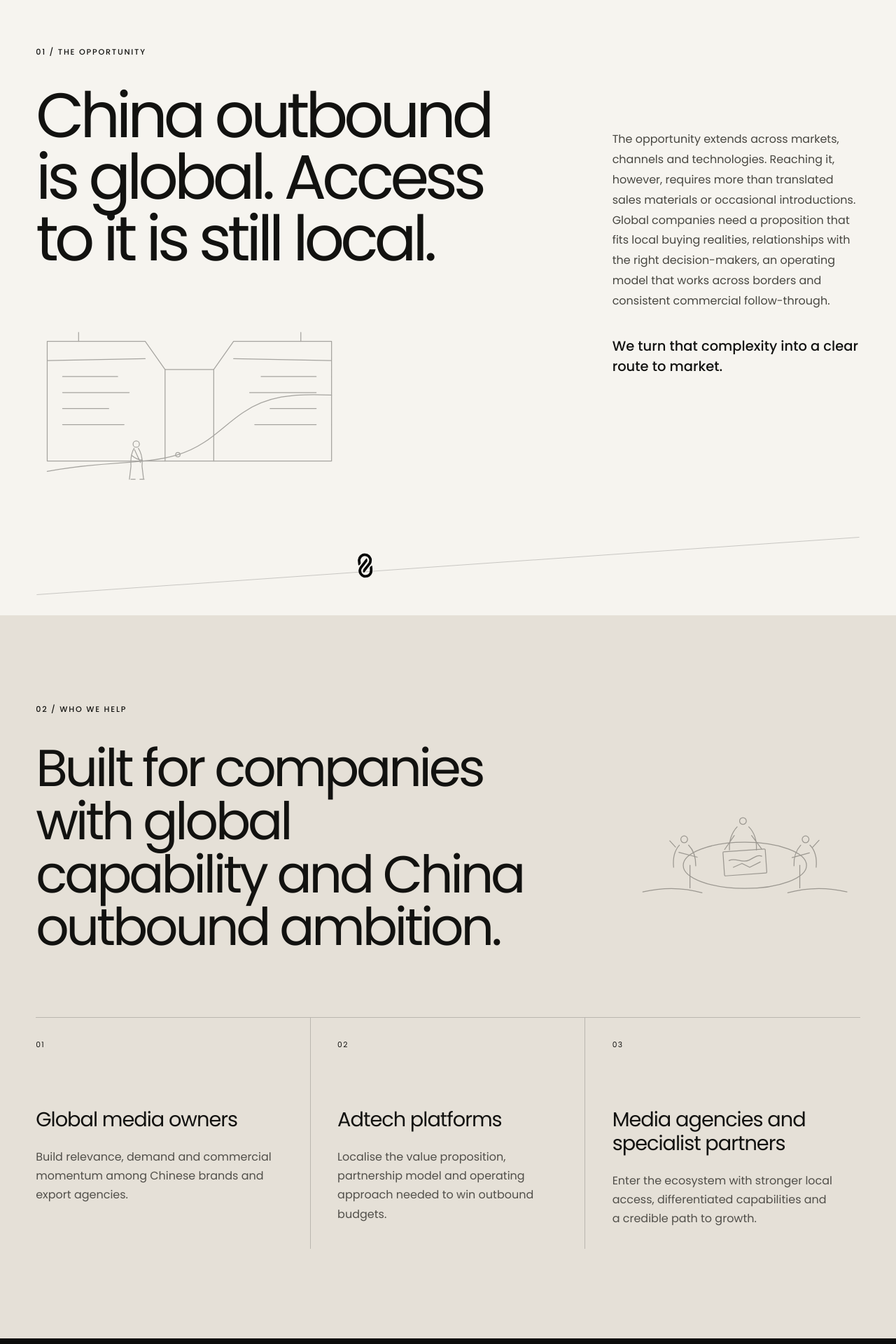
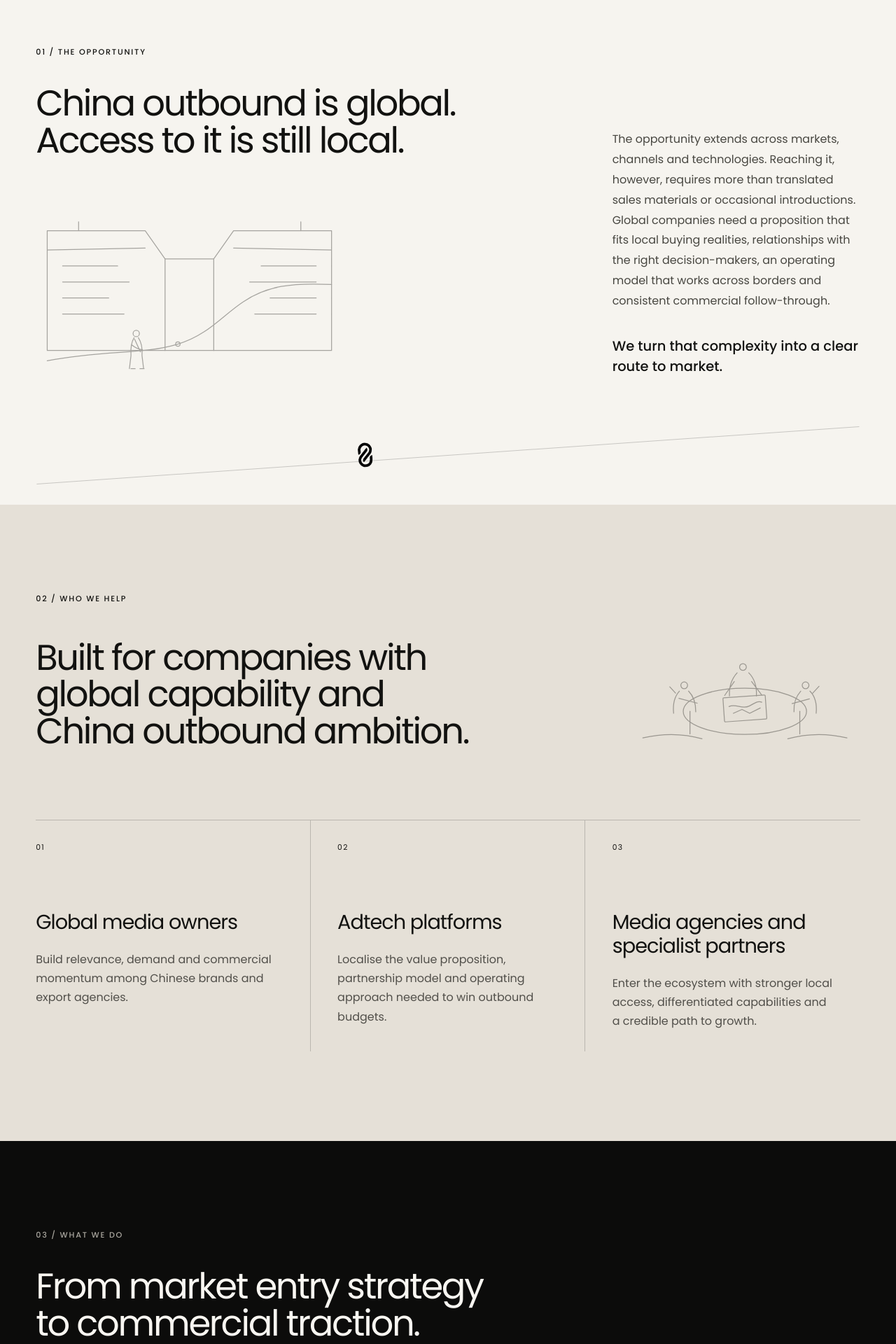
Before and after one commit to Kaplanpop/curaeted-web-MainOne, a React (Vite) app: page / in a window 1280 px wide. Shown: the part 860-2780 px from the top of the page at 70% size. Built offline with nearby package versions, Linux system fonts and the light colour scheme.

Commit message:
Apply site-wide display typography scale (#3)

```diff
--- a/src/index.css
+++ b/src/index.css
@@ -48,6 +48,11 @@
   --warm: #e5e0d7;
   --line: rgba(18, 18, 16, 0.2);
   --side: clamp(1.25rem, 4vw, 4.75rem);
+  --display-home-size: clamp(2.4rem, 3.9vw, 4.8rem);
+  --display-section-size: clamp(2.35rem, 4vw, 4.8rem);
+  --display-home-line-height: .98;
+  --display-section-line-height: 1.03;
+  --display-letter-spacing: -.045em;
 }
 
 * { box-sizing: border-box; }
@@ -60,7 +65,14 @@ a { color: inherit; }
 ::selection { background: #d1cbc0; color: #111; }
 
 .site { min-height: 100vh; background: var(--paper); }
-.site.is-zh { font-family: "Noto Sans SC", "Poppins", sans-serif; }
+.site.is-zh {
+  --display-home-size: clamp(2.2rem, 3.5vw, 4.4rem);
+  --display-section-size: clamp(2.2rem, 3.55vw, 4.3rem);
+  --display-home-line-height: 1.15;
+  --display-section-line-height: 1.15;
+  --display-letter-spacing: -.018em;
+  font-family: "Noto Sans SC", "Poppins", sans-serif;
+}
 
 .site-header {
   position: fixed; inset: 0 0 auto; z-index: 100; height: 82px; padding: 0 var(--side);
@@ -92,8 +104,7 @@ a { color: inherit; }
 .hero-inner { position: relative; z-index: 2; max-width: 1580px; width: 100%; margin: 0 auto; display: grid; grid-template-columns: minmax(0, 1.7fr) minmax(280px, .62fr); grid-template-areas: "copy art" "lower art"; column-gap: clamp(3rem, 6vw, 7rem); align-items: start; }
 .hero-upper-copy { grid-area: copy; }
 .eyebrow, .section-label { margin: 0 0 2.5rem; font-size: .7rem; line-height: 1.2; letter-spacing: .16em; text-transform: uppercase; font-weight: 500; }
-.hero h1 { margin: 0; font-size: clamp(2.6rem, 5.5vw, 6.4rem); line-height: .96; letter-spacing: -.062em; font-weight: 400; text-wrap: balance; }
-.site.is-zh .hero h1 { font-size: clamp(2.4rem, 5.15vw, 6rem); line-height: 1.14; letter-spacing: -.025em; }
+.hero h1 { margin: 0; font-size: var(--display-home-size); line-height: var(--display-home-line-height); letter-spacing: var(--display-letter-spacing); font-weight: 400; text-wrap: balance; }
 .site.is-zh .hero h1 span { display: block; }
 .hero-lower { grid-area: lower; width: 100%; margin: clamp(2.5rem, 5vw, 4.5rem) 0 0; padding-top: 1.8rem; display: grid; grid-template-columns: 1.25fr 1fr; gap: 4rem; border-top: 1px solid rgba(255,255,255,.27); }
 .hero-lower > p { max-width: 700px; margin: 0; font-size: clamp(1rem, 1.4vw, 1.3rem); line-height: 1.62; font-weight: 300; }
@@ -114,11 +125,11 @@ a { color: inherit; }
 .editorial-section, .services-section, .why-section, .contact-section { padding: clamp(5rem, 10vw, 10rem) var(--side); }
 .editorial-section { background: var(--paper); }
 .warm-section { background: var(--warm); }
-.section-heading { max-width: 1100px; margin: 0 0 clamp(3rem, 7vw, 6rem); font-size: clamp(2.55rem, 5.8vw, 6rem); line-height: 1.02; letter-spacing: -.055em; font-weight: 400; text-wrap: balance; }
+.section-heading { max-width: 1100px; margin: 0 0 clamp(3rem, 7vw, 6rem); font-size: var(--display-section-size); line-height: var(--display-section-line-height); letter-spacing: var(--display-letter-spacing); font-weight: 400; text-wrap: balance; }
 .opportunity-section { position: relative; overflow: hidden; min-height: 90vh; padding-bottom: clamp(9rem, 14vw, 14rem); }
 .opportunity-grid { display: grid; grid-template-columns: 1.5fr .75fr; gap: clamp(3rem, 9vw, 10rem); align-items: start; }
 .opportunity-heading { min-width: 0; }
-.opportunity-grid h2, .approach-intro h2, .about-grid h2, .contact-grid h2 { margin: 0; font-size: clamp(3rem, 7vw, 7.5rem); line-height: .98; letter-spacing: -.065em; font-weight: 400; text-wrap: balance; }
+.opportunity-grid h2, .approach-intro h2, .about-grid h2, .contact-grid h2 { margin: 0; font-size: var(--display-section-size); line-height: var(--display-section-line-height); letter-spacing: var(--display-letter-spacing); font-weight: 400; text-wrap: balance; }
 .body-column { padding-top: clamp(1rem, 5vw, 5rem); }
 .body-column p { margin: 0 0 2.2rem; font-size: 1rem; line-height: 1.8; color: #484741; }
 .body-column strong { display: block; font-size: 1.22rem; line-height: 1.5; font-weight: 500; }
@@ -145,10 +156,12 @@ a { color: inherit; }
 .service-list svg { width: 22px; }
 
 .approach-intro { display: grid; grid-template-columns: minmax(0, 1.45fr) minmax(280px, .55fr); gap: clamp(3rem, 8vw, 8rem); align-items: start; margin-bottom: 6rem; }
-.approach-intro h2 { font-size: clamp(3rem, 7.8vw, 8rem); }
+.approach-intro h2 { font-size: var(--display-section-size); }
 .approach-side { min-width: 0; padding-top: .35rem; }
 .approach-intro p { font-size: 1.05rem; line-height: 1.75; margin: 0; color: #514f4a; }
 .balanced-heading span { display: block; }
+.balanced-heading wbr { display: none; }
+.site.is-zh .balanced-heading span, .site.is-zh .phrase-safe-heading span { white-space: nowrap; }
 .path-list { position: relative; max-width: 1000px; margin-left: auto; }
 .path-line { position: absolute; left: 44px; top: 0; bottom: 0; width: 1px; background: var(--line); }
 .path-list article { display: grid; grid-template-columns: 90px 1fr; gap: 2.4rem; position: relative; padding: 0 0 4.5rem; }
@@ -243,12 +256,18 @@ footer { margin-top: 8rem; min-height: 145px; display: grid; grid-template-colum
 }
 
 @media (max-width: 820px) {
+  .site {
+    --display-home-size: clamp(1.8rem, 8vw, 2.6rem);
+    --display-section-size: clamp(2rem, 8.7vw, 2.7rem);
+  }
+  .site.is-zh {
+    --display-home-size: clamp(1.7rem, 7.6vw, 2.4rem);
+    --display-section-size: clamp(1.85rem, 7.9vw, 2.55rem);
+  }
   .site-header { height: 68px; }
   .brand-mark { width: 19px; }
   .hero { min-height: 100svh; padding-top: 7rem; padding-bottom: 2.5rem; }
   .hero-inner { grid-template-columns: 1fr; grid-template-areas: "copy" "art" "lower"; column-gap: 0; }
-  .hero h1 { font-size: clamp(2.25rem, 10.1vw, 3.9rem); }
-  .site.is-zh .hero h1 { font-size: clamp(2.05rem, 9.35vw, 3.55rem); }
   .hero-lower, .opportunity-grid, .approach-intro, .about-top, .about-details, .contact-grid { grid-template-columns: 1fr; gap: 2.5rem; }
   .hero-lower { margin-top: 2rem; padding-top: 1.3rem; gap: 1.75rem; }
   .hero-actions { justify-content: flex-start; }
@@ -267,8 +286,9 @@ footer { margin-top: 8rem; min-height: 145px; display: grid; grid-template-colum
   .service-list article { grid-template-columns: 45px 1fr auto; gap: 1rem; }
   .service-list article p { grid-column: 2 / -1; }
   .approach-intro { margin-bottom: 4rem; }
-  .approach-intro h2 { font-size: clamp(3rem, 7vw, 4rem); }
+  .approach-intro h2 { font-size: var(--display-section-size); }
   .balanced-heading span { display: inline; }
+  .site.is-zh .balanced-heading wbr { display: inline; }
   .path-list article { grid-template-columns: 64px 1fr; gap: 1.4rem; padding-bottom: 3.5rem; }
   .path-list article > span { width: 64px; height: 64px; }
   .path-line { left: 31px; }
--- a/src/pages/HomePage.tsx
+++ b/src/pages/HomePage.tsx
@@ -1,4 +1,4 @@
-import { FormEvent, useEffect, useRef, useState } from "react";
+import { FormEvent, Fragment, useEffect, useRef, useState } from "react";
 import { ArrowDown, ArrowUpRight } from "lucide-react";
 import Navbar from "@/components/Navbar";
 import SectionIllustration from "@/components/SectionIllustration";
@@ -27,6 +27,22 @@ const HomePage = ({ language }: { language: Language }) => {
   const workHeadlineLines = language === "en"
     ? ["Experience built", "where strategy", "meets execution."]
     : ["连接中国需求", "与全球能力的", "实际经验。"];
+  const zhHeadlinePhrases = {
+    opportunity: ["出海", "不只是购买流量，", "更是建立全球增长能力。"],
+    audiences: ["为正在走向全球的品牌", "与代理商而设。"],
+    services: ["从全球资源连接，", "到跨市场策略与执行。"],
+    why: ["深耕本地，", "理解全球，", "对结果负责。"],
+    about: ["小而资深，", "专注而灵活。"],
+    contact: ["一起找到更清晰的", "出海增长路径。"],
+  };
+  const renderPhraseSafeHeading = (headline: string, phrases: string[]) => language === "zh"
+    ? phrases.map((phrase, index) => (
+      <Fragment key={phrase}>
+        <span aria-hidden="true">{phrase}</span>
+        {index < phrases.length - 1 && <wbr />}
+      </Fragment>
+    ))
+    : headline;
 
   useEffect(() => {
     document.documentElement.lang = copy.lang;
@@ -109,7 +125,9 @@ const HomePage = ({ language }: { language: Language }) => {
           <div className="section-label reveal">{copy.opportunity.label}</div>
           <div className="opportunity-grid">
             <div className="opportunity-heading">
-              <h2 className="reveal">{copy.opportunity.headline}</h2>
+              <h2 className="phrase-safe-heading reveal" aria-label={copy.opportunity.headline}>
+                {renderPhraseSafeHeading(copy.opportunity.headline, zhHeadlinePhrases.opportunity)}
+              </h2>
               <SectionIllustration type="opportunity" />
             </div>
             <div className="body-column reveal"><p>{copy.opportunity.body}</p><strong>{copy.opportunity.close}</strong></div>
@@ -120,7 +138,9 @@ const HomePage = ({ language }: { language: Language }) => {
         <section id="audiences" className="editorial-section warm-section">
           <div className="section-label reveal">{copy.audiences.label}</div>
           <div className="audiences-intro">
-            <h2 className="section-heading reveal">{copy.audiences.headline}</h2>
+            <h2 className="section-heading phrase-safe-heading reveal" aria-label={copy.audiences.headline}>
+              {renderPhraseSafeHeading(copy.audiences.headline, zhHeadlinePhrases.audiences)}
+            </h2>
             <SectionIllustration type="audiences" />
           </div>
           <div className="three-column-list">
@@ -132,7 +152,9 @@ const HomePage = ({ language }: { language: Language }) => {
 
         <section id="services" className="services-section dark-section">
           <div className="section-label reveal">{copy.services.label}</div>
-          <h2 className="section-heading reveal">{copy.services.headline}</h2>
+          <h2 className="section-heading phrase-safe-heading reveal" aria-label={copy.services.headline}>
+            {renderPhraseSafeHeading(copy.services.headline, zhHeadlinePhrases.services)}
+          </h2>
           <div className="service-list">
             {copy.services.items.map((item, index) => (
               <article className="reveal" key={item.title}>
@@ -147,7 +169,12 @@ const HomePage = ({ language }: { language: Language }) => {
           <div className="section-label reveal">{copy.approach.label}</div>
           <div className="approach-intro">
             <h2 className="balanced-heading reveal" aria-label={copy.approach.headline}>
-              {approachHeadlineLines.map((line) => <span aria-hidden="true" key={line}>{line}{language === "en" ? " " : ""}</span>)}
+              {approachHeadlineLines.map((line, index) => (
+                <Fragment key={line}>
+                  <span aria-hidden="true">{line}{language === "en" ? " " : ""}</span>
+                  {language === "zh" && index < approachHeadlineLines.length - 1 && <wbr />}
+                </Fragment>
+              ))}
             </h2>
             <div className="approach-side">
               <p className="reveal">{copy.approach.intro}</p>
@@ -167,7 +194,12 @@ const HomePage = ({ language }: { language: Language }) => {
           <div className="work-intro">
             <SectionIllustration type="work" />
             <h2 className="section-heading balanced-heading reveal" aria-label={copy.work.headline}>
-              {workHeadlineLines.map((line) => <span aria-hidden="true" key={line}>{line}{language === "en" ? " " : ""}</span>)}
+              {workHeadlineLines.map((line, index) => (
+                <Fragment key={line}>
+                  <span aria-hidden="true">{line}{language === "en" ? " " : ""}</span>
+                  {language === "zh" && index < workHeadlineLines.length - 1 && <wbr />}
+                </Fragment>
+              ))}
             </h2>
           </div>
           <div className="case-list">
@@ -180,7 +212,9 @@ const HomePage = ({ language }: { language: Language }) => {
 
         <section id="why-us" className="why-section dark-section">
           <div className="section-label reveal">{copy.why.label}</div>
-          <h2 className="section-heading reveal">{copy.why.headline}</h2>
+          <h2 className="section-heading phrase-safe-heading reveal" aria-label={copy.why.headline}>
+            {renderPhraseSafeHeading(copy.why.headline, zhHeadlinePhrases.why)}
+          </h2>
           <div className="why-grid">
             {copy.why.items.map((item, index) => (
               <article className="reveal" key={item.title}><span>0{index + 1}</span><h3>{item.title}</h3><p>{item.body}</p></article>
@@ -193,7 +227,9 @@ const HomePage = ({ language }: { language: Language }) => {
           <div className="section-label reveal">{copy.about.label}</div>
           <div className="about-grid">
             <div className="about-top">
-              <h2 className="reveal">{copy.about.headline}</h2>
+              <h2 className="phrase-safe-heading reveal" aria-label={copy.about.headline}>
+                {renderPhraseSafeHeading(copy.about.headline, zhHeadlinePhrases.about)}
+              </h2>
               <SectionIllustration type="about" />
             </div>
             <div className="about-details">
@@ -209,7 +245,12 @@ const HomePage = ({ language }: { language: Language }) => {
         <section id="contact" className="contact-section dark-section">
           <div className="section-label reveal">{copy.contact.label}</div>
           <div className="contact-grid">
-            <div><h2 className="reveal">{copy.contact.headline}</h2><p className="reveal">{copy.contact.body}</p><a className="email-link reveal" href="mailto:info@curaetedchina.com">info@curaetedchina.com<ArrowUpRight /></a></div>
+            <div>
+              <h2 className="phrase-safe-heading reveal" aria-label={copy.contact.headline}>
+                {renderPhraseSafeHeading(copy.contact.headline, zhHeadlinePhrases.contact)}
+              </h2>
+              <p className="reveal">{copy.contact.body}</p><a className="email-link reveal" href="mailto:info@curaetedchina.com">info@curaetedchina.com<ArrowUpRight /></a>
+            </div>
             <form className="contact-form reveal" onSubmit={submit}>
               <label><span>{language === "en" ? "Name" : "姓名"}</span><input required autoComplete="name" value={form.name} onChange={(e) => setForm({ ...form, name: e.target.value })} /></label>
               <label><span>{language === "en" ? "Company" : "公司"}</span><input autoComplete="organization" value={form.company} onChange={(e) => setForm({ ...form, company: e.target.value })} /></label>
```
